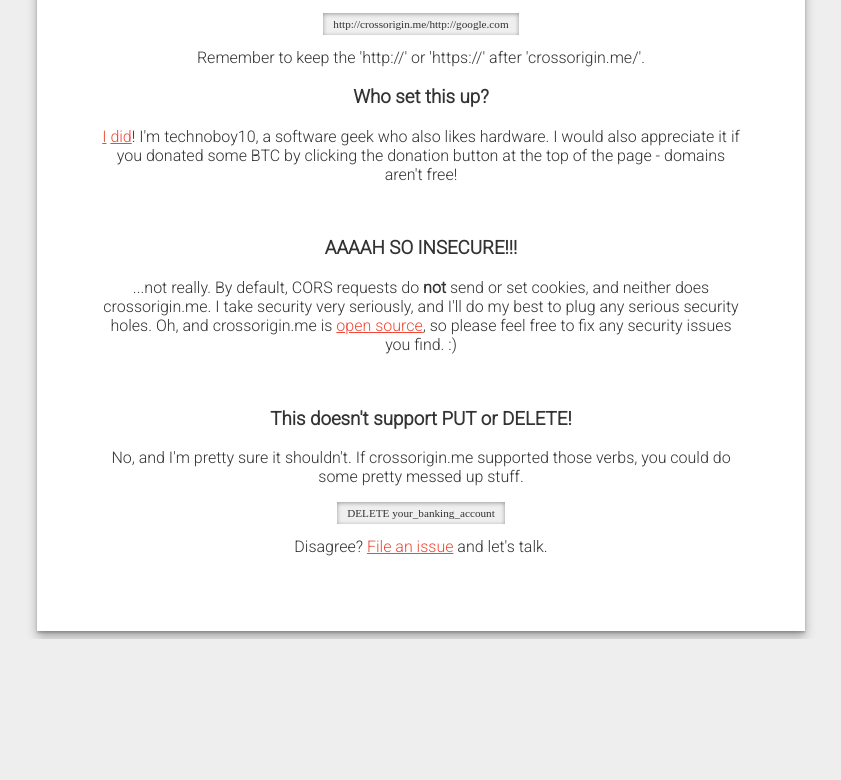
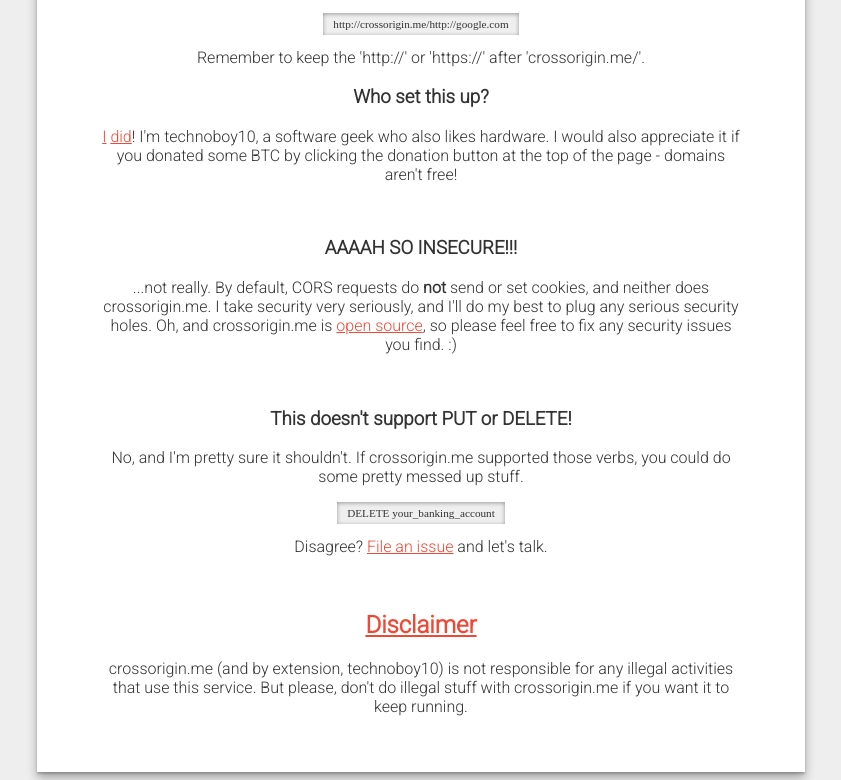
Before and after one commit to hyperobject/crossorigin.me, a website: page index.html in a window 1280 px wide. Shown: the part 554-1334 px from the top of the page, without its empty margins (227-1068 px from the left). Before the commit the page ends 1193 px from the top, so only its background shows below. Drawn offline with Linux system fonts and the light colour scheme; a script that the page names is missing; a web font is replaced by a local one.

Commit message:
Legal disclaimer

```diff
--- a/index.html
+++ b/index.html
@@ -132,6 +132,10 @@
 <code>DELETE your_banking_account</code>
 <p>Disagree? <a href="https://github.com/technoboy10/crossorigin.me/issues/new">File an issue</a> and let's talk.</p>
 <br />
+<h2><a name="legal" href="#legal">Disclaimer</a></h2>
+<p>
+	crossorigin.me (and by extension, technoboy10) is not responsible for any illegal activities that use this service. But please, don't do illegal stuff with crossorigin.me if you want it to keep running.
+</p>
 </div>
 </div>
 </body>
```
